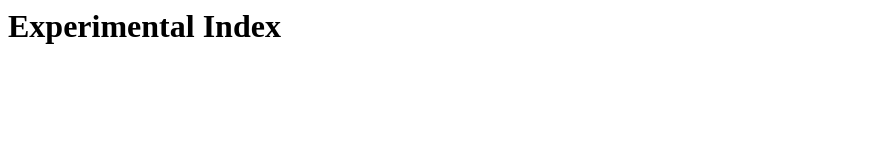
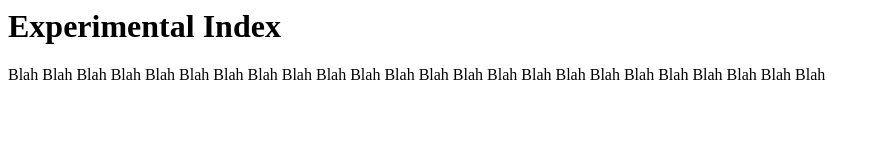
Before and after one commit to ResearchMechanics/hello-world, a plain HTML site: page indexExperimental.html in a window 1280 px wide. Shown: the whole page, without its empty margins (0-880 px from the left). Drawn offline with Linux system fonts and the light colour scheme.

Commit message:
Update indexExperimental.html

```diff
--- a/indexExperimental.html
+++ b/indexExperimental.html
@@ -5,5 +5,6 @@
 </head>
 <body>
 <h1>Experimental Index</h1>
+  <p>Blah Blah Blah Blah Blah Blah Blah Blah Blah Blah Blah Blah Blah Blah Blah Blah Blah Blah Blah Blah Blah Blah Blah Blah  </p>
 </body>
 </html>
```
